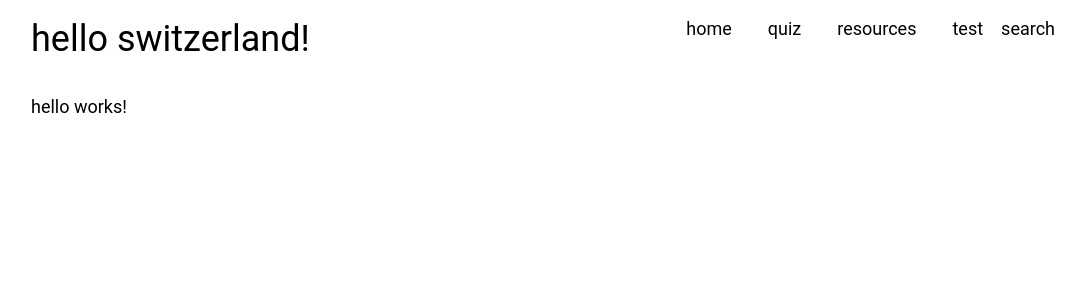
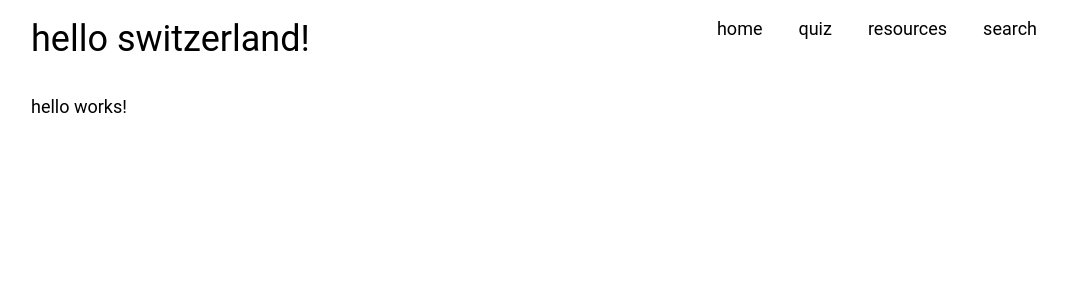
Before and after one commit to RoadJDK/bit-hackathon, an Angular app in the folder hackathon-frontend/: page / in a window 1280 px wide. Shown: the top 300 px of the page, without its empty margins (97-1182 px from the left). Built offline with nearby package versions, Linux system fonts and the light colour scheme.

Commit message:
remove test

```diff
--- a/hackathon-frontend/src/app/app.component.html
+++ b/hackathon-frontend/src/app/app.component.html
@@ -6,7 +6,7 @@
         <li><a href="#" routerLink="/">home</a></li>
         <li><a href="#" routerLink="/">quiz</a></li>
         <li><a href="#" routerLink="/">resources</a></li>
-        <li><a href="#" routerLink="/">test</a>search</li>
+        <li><a href="#" routerLink="/">search</a></li>
       </ul>
     </nav>
   </div>
```
